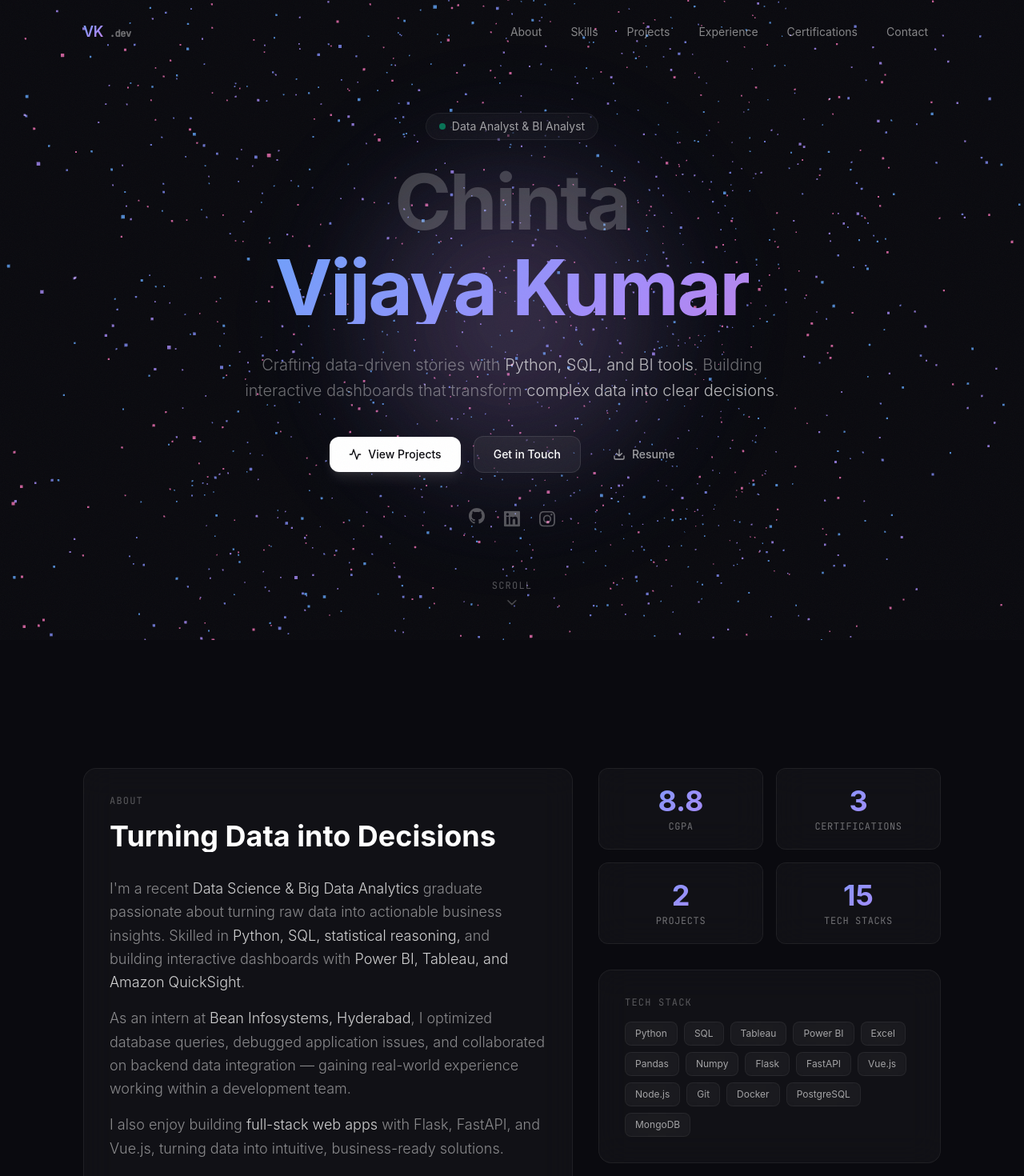
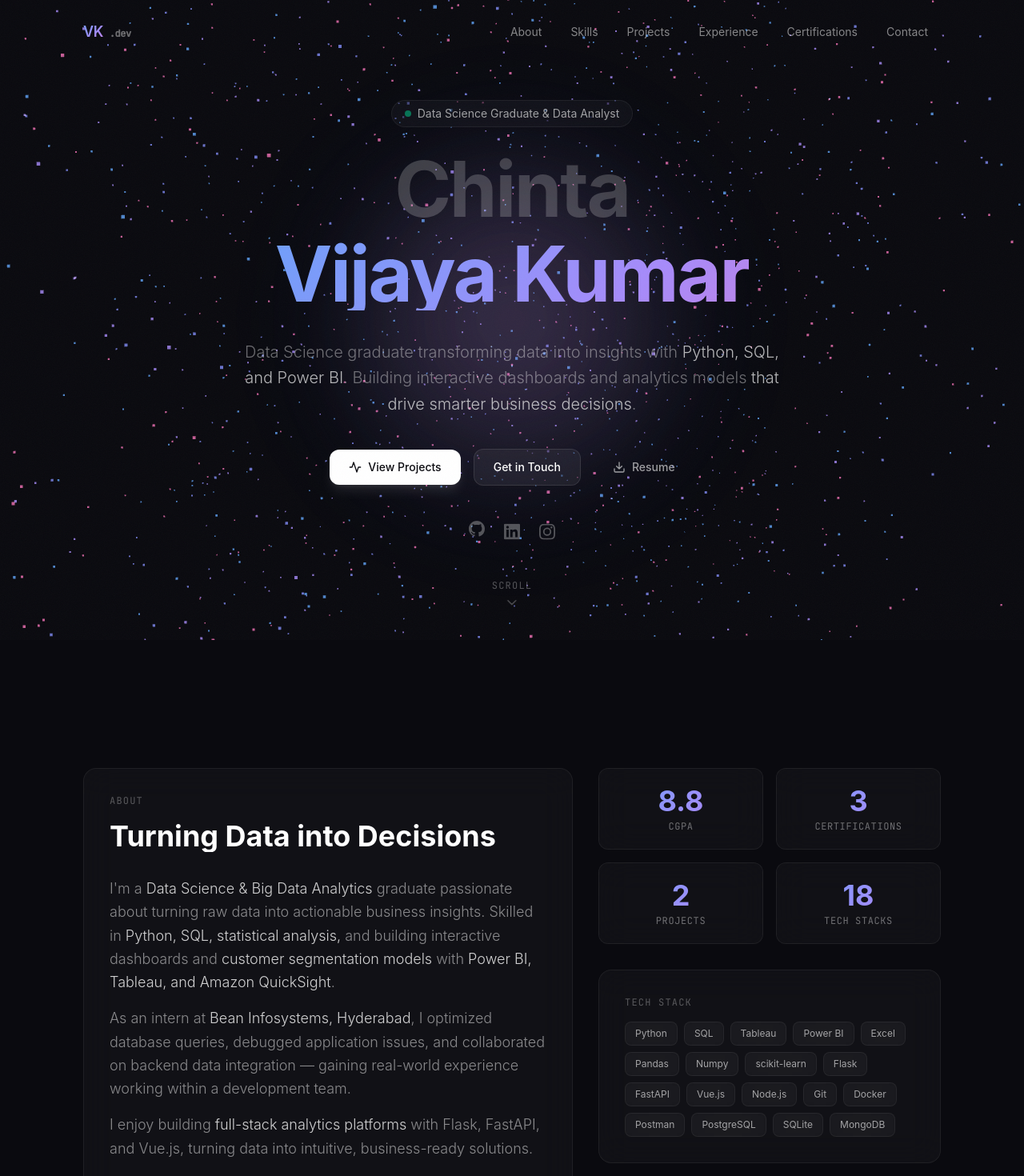
Before and after one commit to VijayaKumarchinta/portfolio, a Vue app: page / in a window 1280 px wide. Shown: the top 1470 px of the page at 80% size. Built offline with nearby package versions, Linux system fonts and the light colour scheme; a web font is replaced by a local one.

Commit message:
Update Hero and About sections to align with resume

```diff
--- a/src/components/Sections/About.vue
+++ b/src/components/Sections/About.vue
@@ -6,15 +6,16 @@ const stats = [
   { value: '8.8', label: 'CGPA' },
   { value: '3', label: 'Certifications' },
   { value: '2', label: 'Projects' },
-  { value: '15', label: 'Tech Stacks' },
+  { value: '18', label: 'Tech Stacks' },
 ]
 
 const techStack = [
   'Python', 'SQL',
   'Tableau', 'Power BI', 'Excel',
-  'Pandas', 'Numpy',
+  'Pandas', 'Numpy', 'scikit-learn',
   'Flask', 'FastAPI', 'Vue.js','Node.js',
-  'Git', 'Docker', 'PostgreSQL', 'MongoDB',
+  'Git', 'Docker', 'Postman',
+  'PostgreSQL', 'SQLite', 'MongoDB',
 ]
 </script>
 
@@ -40,12 +41,14 @@ const techStack = [
             </h2>
             <div class="space-y-4 text-white/50 leading-relaxed text-base md:text-lg font-light">
               <p>
-                I'm a recent
+                I'm a
                 <span class="text-white/80">Data Science & Big Data Analytics</span>
                 graduate passionate about turning raw data into actionable business insights.
                 Skilled in
-                <span class="text-white/80">Python, SQL, statistical reasoning,</span>
-                and building interactive dashboards with
+                <span class="text-white/80">Python, SQL, statistical analysis,</span>
+                and building interactive dashboards and
+                <span class="text-white/80">customer segmentation models</span>
+                with
                 <span class="text-white/80">Power BI, Tableau, and Amazon QuickSight</span>.
               </p>
               <p>
@@ -56,9 +59,9 @@ const techStack = [
                 a development team.
               </p>
               <p>
-                I also enjoy building
-                <span class="text-white/80">full-stack web apps</span>
-                with Flask, FastAPI,              and Vue.js, turning data into intuitive, business-ready solutions.
+                I enjoy building
+                <span class="text-white/80">full-stack analytics platforms</span>
+                with Flask, FastAPI, and Vue.js, turning data into intuitive, business-ready solutions.
               </p>
             </div>
           </GlassCard>
--- a/src/components/Sections/Hero.vue
+++ b/src/components/Sections/Hero.vue
@@ -148,7 +148,7 @@ const socials = [
           style="transition-delay: 200ms"
         >
           <span class="w-2 h-2 rounded-full bg-emerald-400" :class="{ 'animate-pulse': !prefersReducedMotion }" />
-          Data Analyst &amp; BI Analyst
+          Data Science Graduate &amp; Data Analyst
         </div>
 
         <!-- Name with word stagger reveal -->
@@ -178,10 +178,10 @@ const socials = [
           :class="isVisible ? 'opacity-100 translate-y-0' : 'opacity-0 translate-y-8'"
           style="transition-delay: 600ms"
         >
-          Crafting data-driven stories with
-          <span class="text-white/70">Python, SQL, and BI tools</span>.
-          Building interactive dashboards that transform
-          <span class="text-white/70">complex data into clear decisions</span>.
+          Data Science graduate transforming data into insights with
+          <span class="text-white/70">Python, SQL, and Power BI</span>.
+          Building interactive dashboards and analytics models
+          <span class="text-white/70">that drive smarter business decisions</span>.
         </p>
 
         <!-- CTAs -->
```
